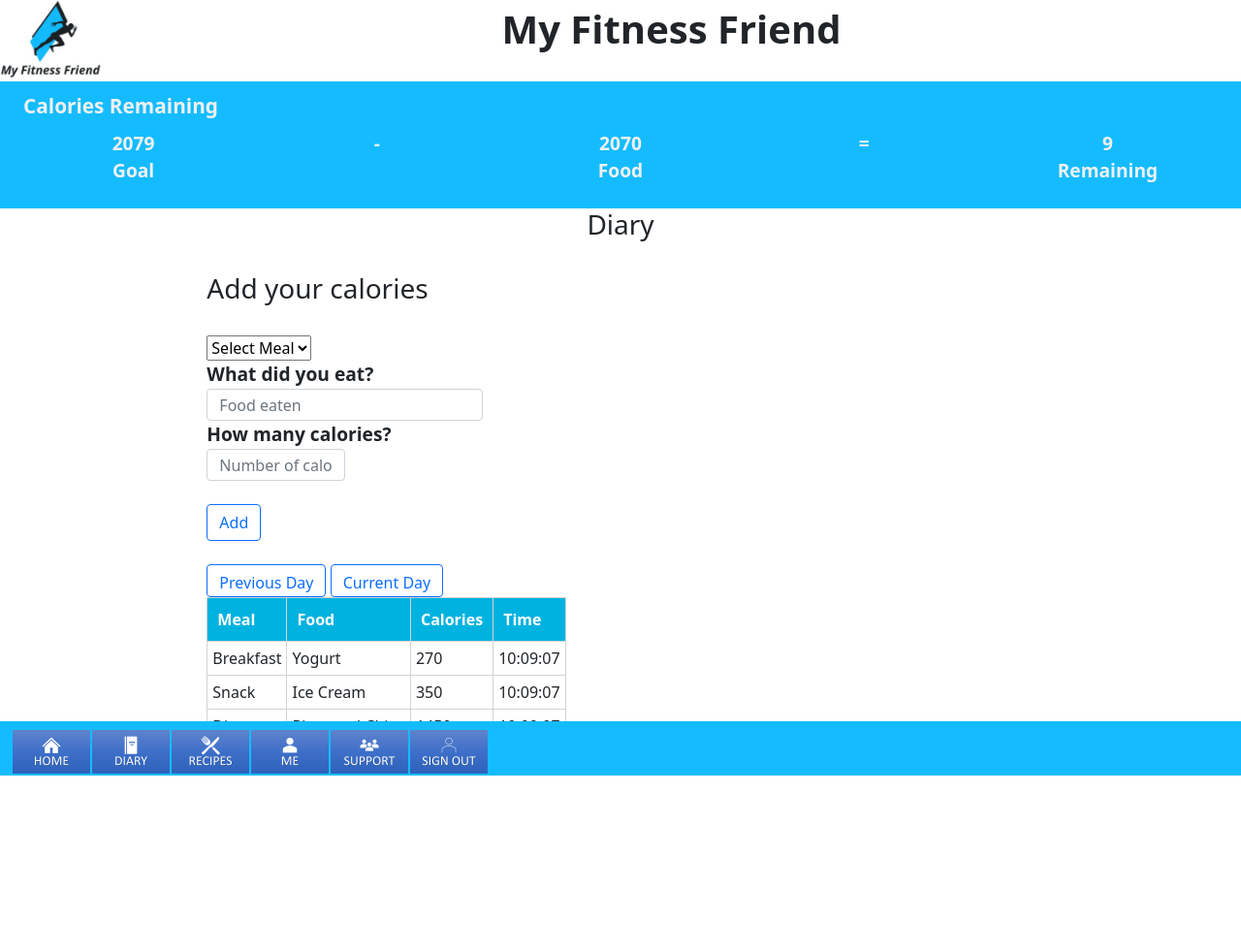
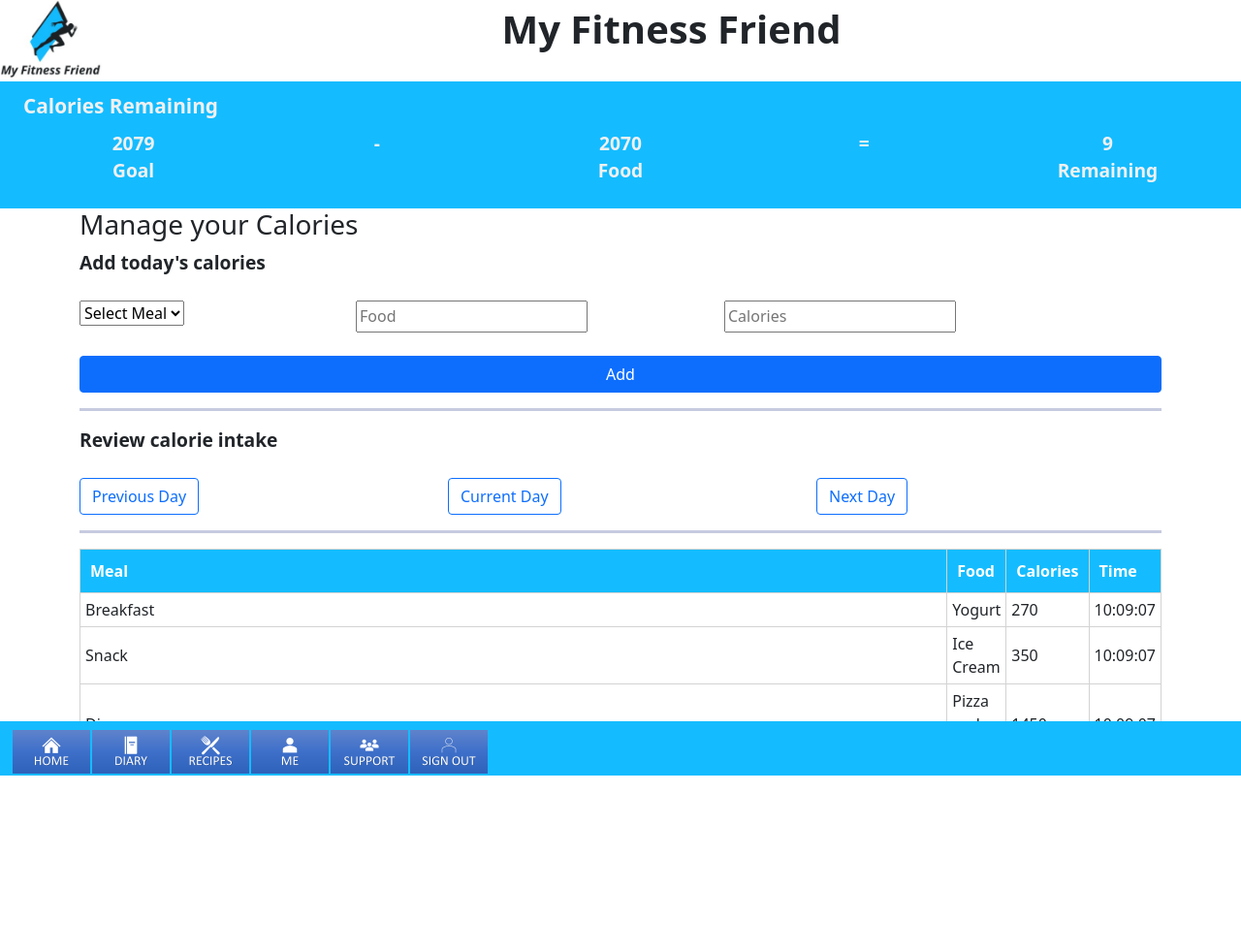
Before and after one commit to rayyanp/Calorie-Counter-Project, a PHP site: page /diary.php in a window 1280 px wide. Shown: the whole page at 97% size. Before the commit the page ends 800 px from the top, so only its background shows below. Run offline with PHP 8.4, Linux system fonts and the light colour scheme; a user stored in the database is signed in; data comes from the database, SQL or seed files in the repository; some libraries are stand-ins or nearby versions.

Commit message:
Add files via upload

```diff
--- a/css/style.css
+++ b/css/style.css
@@ -81,6 +81,15 @@ label {
     font-weight: bolder;
 }
 
+.row-recipes {
+    overflow: auto;
+    white-space: nowrap;
+}
+
+.row-recipes>img {
+    width: 200px;
+}
+
 input {
     height: calc(1.6em + .6vw);
 }
@@ -129,13 +138,14 @@ input {
 .table-main th,
 .table-main td {
     border: 1px solid lightgrey;
+    width: 100%;
 }
 
 
 /* table header row only */
 
 .table-main th {
-    background-color: rgb(0, 178, 223);
+    background-color: var(--colourBG);
     color: white;
     padding: 10px;
 }
--- a/diary.php
+++ b/diary.php
@@ -32,12 +32,17 @@ else
   $default_query = "SELECT meal,food,calorie_intake, CAST(datetime as time) AS 'Time' FROM calories WHERE uid = $uid AND date(datetime) = curdate();";
   $result = executeQuery($default_query);
 }
-?>
-      <h3><center>Diary<center></h3><br>
-        <div class="col-md-8 m-auto block" id="main_content">
-      <h3>Add your calories</h3><br>
+echo <<<DIARY
+  <div class="container" id="main_content">
+
+    <h3>Manage your Calories</h3>
+
+    <label>Add today's calories</label><br><br>
+
     <form action="calorieupdate.php" method="post" enctype="multipart/form-data">
-        <div class="form-group">
+
+      <div class="row">
+
         <div class="col-3">
           <select name="meal" id="meal" required>
             <option value="" selected disabled hidden>Select Meal</option>
@@ -47,34 +52,40 @@ else
             <option value="Snack">Snack</option>
           </select>
         </div>
-          <div class="col-sm-12">
-              <label for="inputFood" class="col-sm-12">What did you eat?</label>
+
+        <div class="col-4">
+          <input type="text"id="inputFood" placeholder="Food" name="food" required>
         </div>
+
+        <div class="col-2">
+          <input type="text"id="inputCal" placeholder="Calories" name="calorie_intake" required>
         </div>
-              <div class="form-group">
-              <div class="col-sm-4 col-sm-offset-4">
-                  <input type="text" class="form-control" id="inputFood" placeholder="Food eaten" name="food" required>
+
+      </div><br>
+
+      <span><button type="submit" name="post" class="btn btn-primary" style="width: 100%;">Add</button></span>
+
+    </form>
+
+    <hr>
+
+    <label>Review calorie intake</label><br><br>
+
+    <form action="diary.php" method="post">
+      <div class="row">
+        <div class="col">
+          <button type="submit" name="minus" class="btn btn-outline-primary">Previous Day</button>
+        </div>
+        <div class="col">
+          <button type="submit" name="plus" class="btn btn-outline-primary">Current Day</button>
+        </div>
+        <div class="col">
+          <button type="submit" name="plus" class="btn btn-outline-primary">Next Day</button>
         </div>
       </div>
 
-          <div class="form-group">
-          <div class="col-sm-12">
-              <label for="inputCal" class="col-sm-12">How many calories?</label>
-              </div>
-          </div>
-          <div class="form-group">
-          <div class="col-sm-2 col-sm-offset-5">
-            <input type="text" class="form-control" id="inputCal" placeholder="Number of calories" name="calorie_intake" required>
-            </div>
-          </div><br>
-            <button class="btn btn-outline-primary" type="submit" name="post">Add</button>
-        </form>
-      </div>
-    </div><br>
-    <div class="col-md-8 m-auto block" id="main_content">
-      <form action="diary.php" method="post">
-      <input type="submit" class = "btn btn-outline-primary" name="minus" value="Previous Day">
-      <input type="submit" class = "btn btn-outline-primary" name="plus" value="Current Day">
+      <hr>
+
       <table class="table-main">
         <tr>
           <th>Meal</th>
@@ -82,33 +93,33 @@ else
           <th>Calories</th>
           <th>Time</th>
         </tr>
-<?php
-function executeQuery($query)
-{
+DIARY;
+function executeQuery($query) {
     $connection = mysqli_connect("localhost","root","");
     $db = mysqli_select_db($connection,"caloriecounter");
     $result = mysqli_query($connection, $query);
     return $result;
 }
-while($row = mysqli_fetch_assoc($result)){
-  ?>
+while($row = mysqli_fetch_assoc($result)) {
+
+  echo <<<DIARY
         <tr>
-    <td><?php echo $row['meal'];?></td>
-    <td><?php echo $row['food'];?></td>
-    <td><?php echo $row['calorie_intake'];?></td>
-    <td><?php echo $row['Time'];?></td>
+          <td>{$row['meal']}</td>
+          <td>{$row['food']}</td>
+          <td>{$row['calorie_intake']}</td>
+          <td>{$row['Time']}</td>
         </tr>
-  <?php
+  DIARY;
 }
-?>
+echo <<<DIARY
       </table>
     </form>
   </div>
-  </div>
-</section>
 
   <div class="divider">
   </div>
-<?php
+
+DIARY;
+
 include 'footer.php';
 ?>
```
Also changed, not shown: recipes.php (line endings or trailing spaces). Lines whose indentation alone changed are shown as unchanged.
